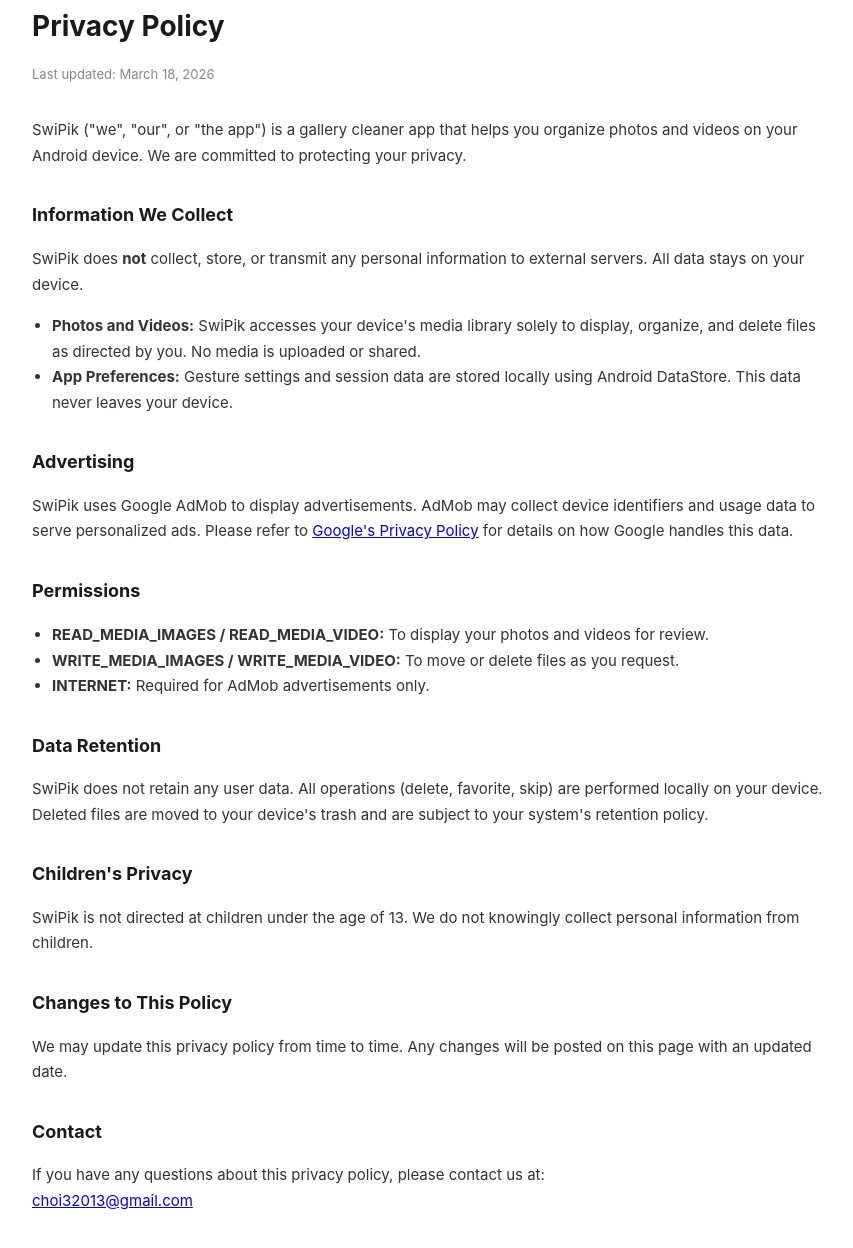
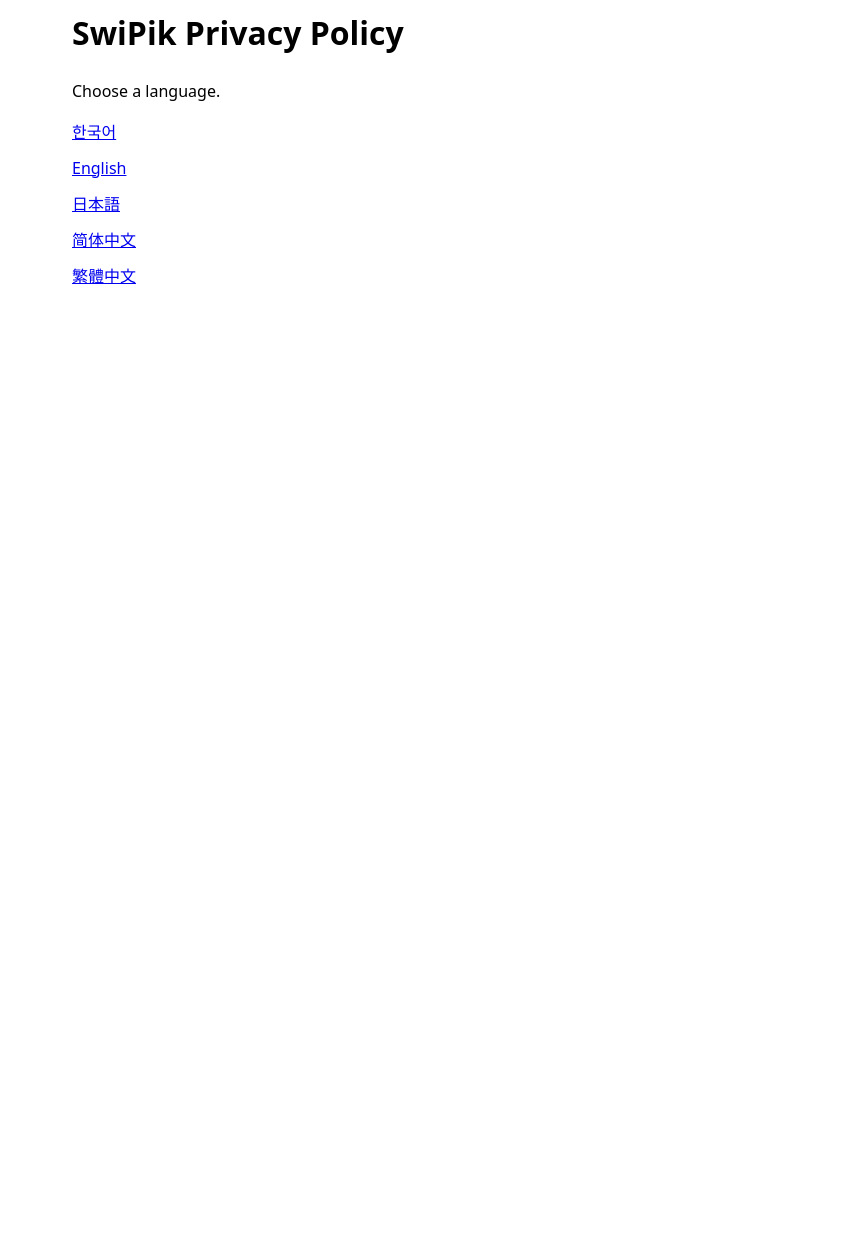
Before and after one commit to leco-studio-dev/swipik-privacy, a plain HTML site: page index.html in a window 1280 px wide. Shown: the part 40-1288 px from the top of the page, without its empty margins (208-1061 px from the left). After the commit the page ends 800 px from the top, so only its background shows below. Drawn offline with Linux system fonts and the light colour scheme.

Commit message:
Publish multilingual SwiPik privacy policy

```diff
--- a/index.html
+++ b/index.html
@@ -1,61 +1 @@
-<!DOCTYPE html>
-<html lang="en">
-<head>
-  <meta charset="UTF-8">
-  <meta name="viewport" content="width=device-width, initial-scale=1.0">
-  <title>SwiPik – Privacy Policy</title>
-  <style>
-    body {
-      font-family: -apple-system, BlinkMacSystemFont, 'Segoe UI', Roboto, sans-serif;
-      max-width: 800px;
-      margin: 0 auto;
-      padding: 24px 16px;
-      color: #1a1a1a;
-      line-height: 1.7;
-    }
-    h1 { font-size: 28px; margin-bottom: 4px; }
-    h2 { font-size: 18px; margin-top: 32px; }
-    p, li { font-size: 15px; color: #333; }
-    .updated { color: #888; font-size: 13px; margin-bottom: 32px; }
-    ul { padding-left: 20px; }
-  </style>
-</head>
-<body>
-
-<h1>Privacy Policy</h1>
-<p class="updated">Last updated: March 18, 2026</p>
-
-<p>SwiPik ("we", "our", or "the app") is a gallery cleaner app that helps you organize photos and videos on your Android device. We are committed to protecting your privacy.</p>
-
-<h2>Information We Collect</h2>
-<p>SwiPik does <strong>not</strong> collect, store, or transmit any personal information to external servers. All data stays on your device.</p>
-<ul>
-  <li><strong>Photos and Videos:</strong> SwiPik accesses your device's media library solely to display, organize, and delete files as directed by you. No media is uploaded or shared.</li>
-  <li><strong>App Preferences:</strong> Gesture settings and session data are stored locally using Android DataStore. This data never leaves your device.</li>
-</ul>
-
-<h2>Advertising</h2>
-<p>SwiPik uses Google AdMob to display advertisements. AdMob may collect device identifiers and usage data to serve personalized ads. Please refer to <a href="https://policies.google.com/privacy">Google's Privacy Policy</a> for details on how Google handles this data.</p>
-
-<h2>Permissions</h2>
-<ul>
-  <li><strong>READ_MEDIA_IMAGES / READ_MEDIA_VIDEO:</strong> To display your photos and videos for review.</li>
-  <li><strong>WRITE_MEDIA_IMAGES / WRITE_MEDIA_VIDEO:</strong> To move or delete files as you request.</li>
-  <li><strong>INTERNET:</strong> Required for AdMob advertisements only.</li>
-</ul>
-
-<h2>Data Retention</h2>
-<p>SwiPik does not retain any user data. All operations (delete, favorite, skip) are performed locally on your device. Deleted files are moved to your device's trash and are subject to your system's retention policy.</p>
-
-<h2>Children's Privacy</h2>
-<p>SwiPik is not directed at children under the age of 13. We do not knowingly collect personal information from children.</p>
-
-<h2>Changes to This Policy</h2>
-<p>We may update this privacy policy from time to time. Any changes will be posted on this page with an updated date.</p>
-
-<h2>Contact</h2>
-<p>If you have any questions about this privacy policy, please contact us at:<br>
-<a href="mailto:choi32013@gmail.com">choi32013@gmail.com</a></p>
-
-</body>
-</html>
+<!doctype html><html lang="en"><head><meta charset="utf-8"><meta name="viewport" content="width=device-width,initial-scale=1"><title>SwiPik Privacy Policy</title><style>body{font:16px system-ui;max-width:720px;margin:3rem auto;padding:0 1rem;line-height:1.55}a{display:block;margin:.7rem 0}</style></head><body><h1>SwiPik Privacy Policy</h1><p>Choose a language.</p><a href="ko/">한국어</a><a href="en/">English</a><a href="ja/">日本語</a><a href="zh-CN/">简体中文</a><a href="zh-TW/">繁體中文</a></body></html>
```
Also changed, not shown: en/index.html (added, +1 -0 lines), ja/index.html (added, +1 -0 lines), ko/index.html (added, +1 -0 lines), zh-CN/index.html (added, +1 -0 lines), zh-TW/index.html (added, +1 -0 lines), 1 other file.
